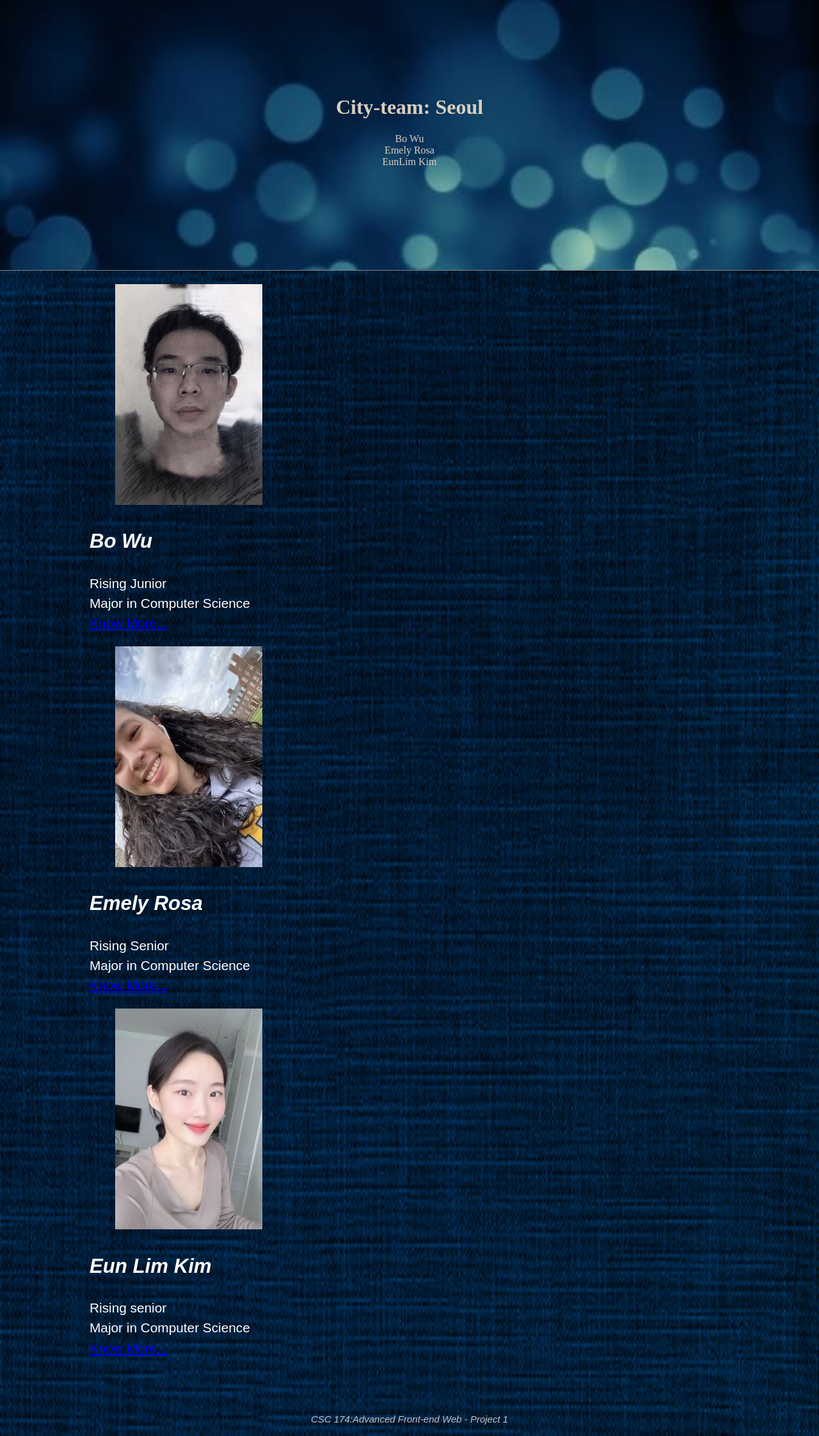
After one commit to jalhadab/project5, a PHP site: page /z-pattern.php in a window 1280 px wide. The commit adds this page. Shown: the whole page at 64% size. Run offline with PHP 8.4, Linux system fonts and the light colour scheme; data that the repository does not hold is empty.

Commit message:
Created z-pattern and f-pattern pages
The z-pattern page will replace the current index page and the f-pattern page is named directory.php

```diff
--- a/inc/html-top.php
+++ b/inc/html-top.php
@@ -8,5 +8,4 @@
 	<link rel="stylesheet" href="css/nav.css">
 	<link rel="stylesheet" href="css/style.css">
 	<?php echo $customCSS; ?>
-	<link rel="stylesheet"
-  	href="https://fonts.googleapis.com/css?family=Montserrat">
+	<link rel="stylesheet" href="https://fonts.googleapis.com/css?family=Montserrat">
--- a/inc/nav.php
+++ b/inc/nav.php
@@ -1,5 +1,6 @@
 <nav class="menu">
 	<ul>
+		<li><a href="z-pattern.php">Z-pattern</a></li>
 		<li><a href="index.php">Home</a></li>
 		<li><a href="bo.php">Bo Wu</a></li>
 		<li><a href="emely.php">Emely Rosa</a></li>
--- /dev/null
+++ b/z-pattern.php
@@ -0,0 +1,50 @@
+<?php include "inc/html-top.php";?>
+</head>
+<body>
+<header>
+	<h1>City-team: Seoul</h1>
+	<section>
+		<div>Bo Wu</div>
+		<div>Emely Rosa</div>
+		<div>EunLim Kim</div>
+	</section>
+</header>
+<div class="background">
+	<div class="container">
+		<article>
+			<div class="column_1">
+				<figure>
+					<img src="images/bo-selfie.jpg" alt="Bo's photo">
+				</figure>
+				<h2>Bo Wu</h2>
+				<div class="major">Rising Junior</div>
+				<div class="major">Major in Computer Science</div>
+				<a href = "bo.php">Know More...</a>
+			</div>
+			<div class="column_2">
+				<figure>
+					<img src="images/emely.jpg" alt="Emely's photo">
+				</figure>
+				<h2>Emely Rosa</h2>
+				<div class="major">Rising Senior</div>
+				<div class="major">Major in Computer Science</div>
+				<a href = "emely.php">Know More...</a>
+			</div>
+			<div class="column_3">
+				<figure>
+					<img src="images/eunlimkim.jpg" alt="Kim's photo">
+				</figure>
+				<h2>Eun Lim Kim</h2>
+				<div class="major">Rising senior</div>
+				<div class="major">Major in Computer Science</div>
+				<a href = "kim.php">Know More...</a>
+			</div>
+		</article>
+		<footer>
+			<p>CSC 174:Advanced Front-end Web - Project 1</p>
+		</footer>
+		</div><!-- used for center container -->
+	</div>
+	<?php include "inc/scripts.php" ?>
+</body>
+</html>
```
Also changed, not shown: directory.php (added).
